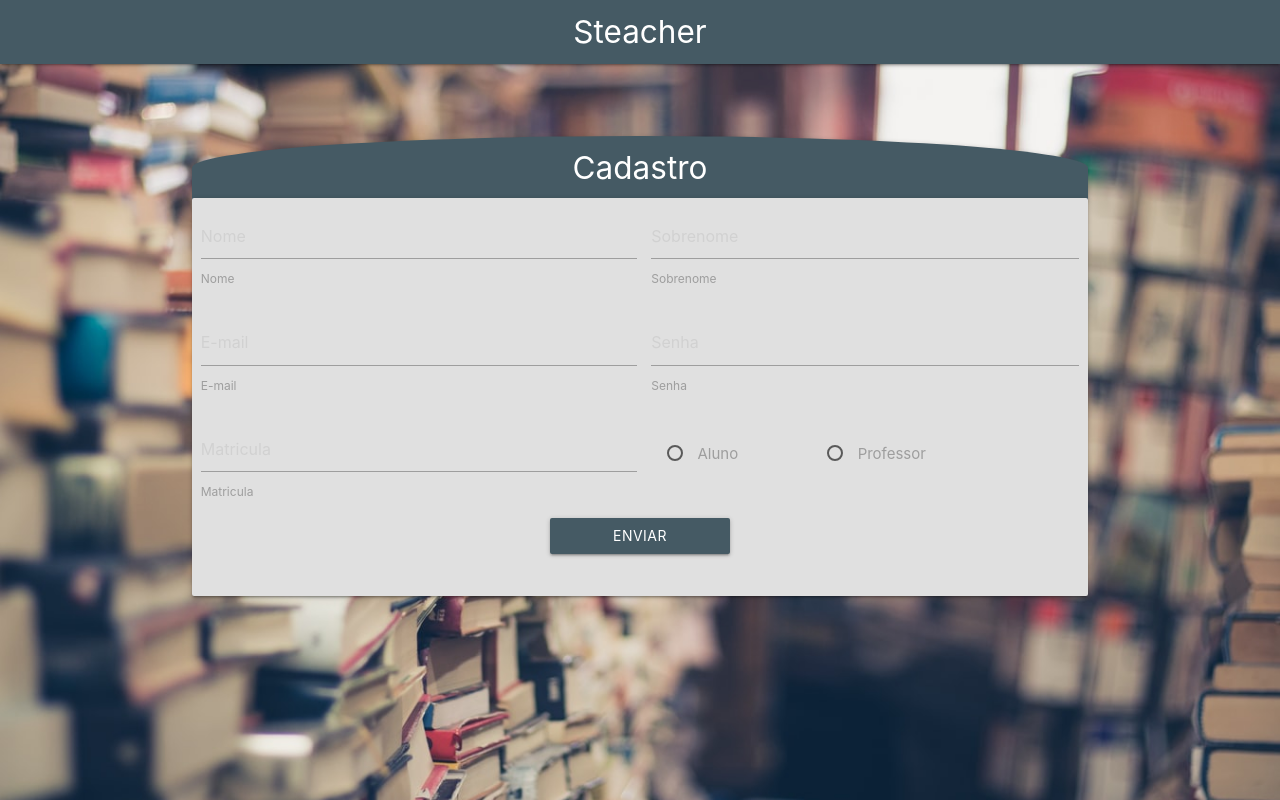
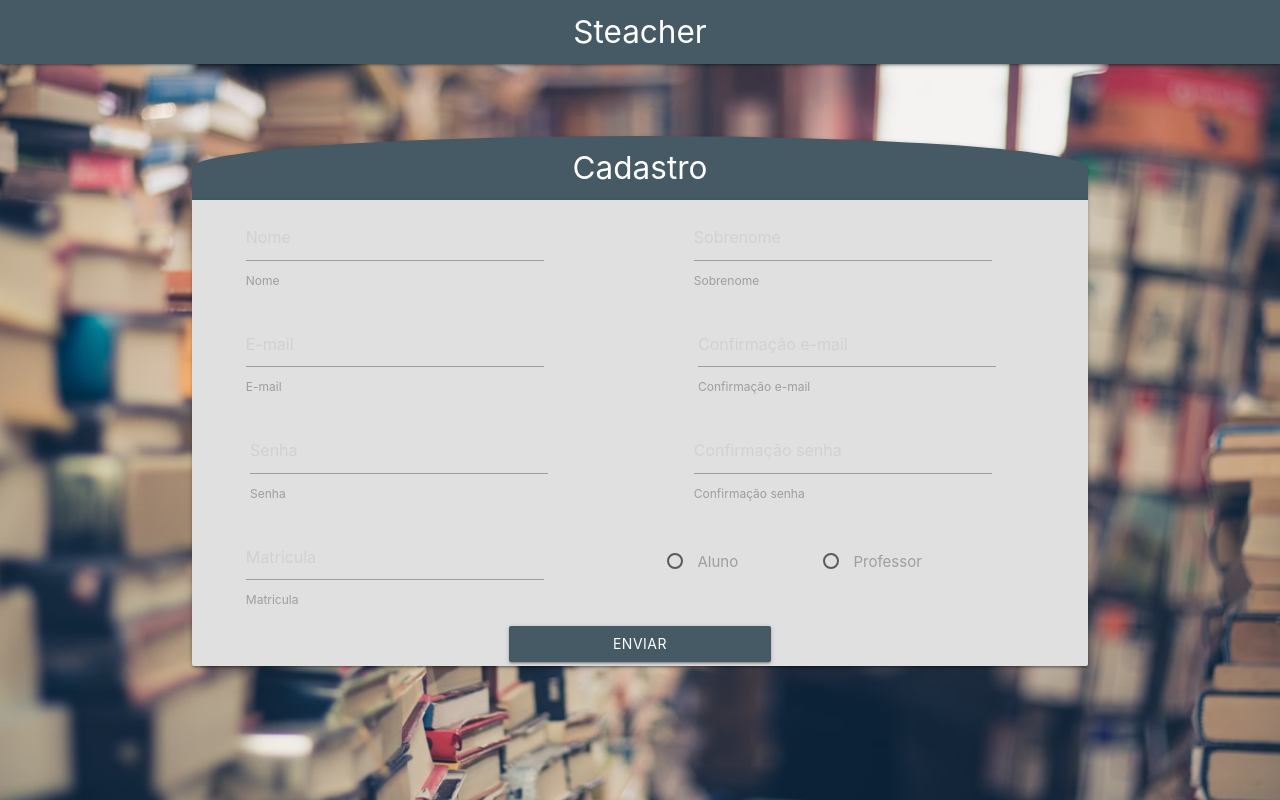
Before and after one commit to cp2-dc-info-projeto-final/plataforma-steacher, a React (Create React App) app in the folder client/: page /cadastro in a window 1280 px wide. Built offline with nearby package versions, Linux system fonts and the light colour scheme.

Commit message:
Remodelando pasta de componentes auth

```diff
--- a/client/src/components/auth/card/Card.tsx
+++ b/client/src/components/auth/card/Card.tsx
@@ -17,8 +17,9 @@ import React from 'react';
 
 //#region Components
 
-import Form from '../form/FormCadastro';
+import FormCadastro from '../form/FormCadastro';
 import NavBar from '../../navBar/NavBar';
+import FormLogin from '../form/FormLogin';
 
 //#endregion
 
@@ -37,15 +38,13 @@ type Props = {
 export default function Card(props: Props) {
     const { form } = props;
 
-    const pub = process.env.PUBLIC_URL;
-
     //#region XML
 
     return (
-        <div className="container">
-            <NavBar titulo="Cadastro" style={{marginTop: "8%", marginBottom: "-1%", borderRadius: "100% 100% 0% 0%"}} styleTitulo={{paddingBottom: "20%"}}/>
-            <div className="card grey lighten-2">
-                <Form />
+        <div className="container" style={(form == 'cadastro') ? {} : {width: "50%", marginTop: "13%"}}>
+            <NavBar titulo={(form == 'cadastro') ? 'Cadastro' : 'Login'} style={{ marginTop: "8%", marginBottom: "0%", borderRadius: "100% 100% 0% 0%" }} styleTitulo={{ paddingBottom: "20%" }} />
+            <div className="card grey lighten-2  hoverable" style={{ marginTop: "0%", borderTopLeftRadius: "0%", borderTopRightRadius: "0%" }}>
+                {(form == 'cadastro') ? <FormCadastro /> : <FormLogin />}
             </div>
         </div>
     );
--- a/client/src/components/auth/form/FormCadastro.tsx
+++ b/client/src/components/auth/form/FormCadastro.tsx
@@ -1,12 +1,6 @@
 //#region Npm
 
 import React from 'react';
-
-//#endregion
-
-//#region Material-ui
-
-import { makeStyles } from '@material-ui/core/styles';
 
 //#endregion
 
@@ -33,6 +27,10 @@ import { useSelector, useDispatch } from 'react-redux';
 import Input from '../inputs/TextInput';
 import RadioButton from '../inputs/RadioButton';
 import SendButton from '../inputs/SendButton';
+import { State } from '../../../models/Store';
+import { changeEmailConfirm, changePasswordConfirm, changeName, changeSubName, changeRegistration, changeAccountType } from '../../../store/actions/auth/cadastro';
+import { changePassword, changeEmail } from '../../../store/actions/auth/common';
+import { signUp } from '../../../helpers/database/firebase/auth';
 
 //#endregion
 
@@ -45,55 +43,111 @@ type Props = {
 //#endregion
 
 
-export default function Form(props: Props) {
+export default function FormCadastro(props: Props) {
   const dispatch = useDispatch();
 
   //#region States
 
-
+  const name = useSelector((state: State) => state.cadastro.name);
+  const subName = useSelector((state: State) => state.cadastro.subname);
+  const registration = useSelector((state: State) => state.cadastro.registration);
+  const accountType = useSelector((state: State) => state.cadastro.accountType);
+  const email = useSelector((state: State) => state.cadastro.email);
+  const emailConfirm = useSelector((state: State) => state.cadastro.emailConfirm);
+  const password = useSelector((state: State) => state.cadastro.password);
+  const passwordConfirm = useSelector((state: State) => state.cadastro.passwordConfirm);
 
   //#endregion
 
   //#region OnChanges
 
+  const onChangeName = (event: any): void => {
+    dispatch(changeName(event.target.value));
+  }
 
+  const onChangeSubName = (event: any): void => {
+    dispatch(changeSubName(event.target.value));
+  }
+
+  const onChangeRegistration = (event: any): void => {
+    dispatch(changeRegistration(event.target.value));
+  }
+
+  const onChangeAccountType = (event: any): void => {
+    dispatch(changeAccountType(event.target.value));
+  }
+
+  const onChangeEmail = (event: any): void => {
+    dispatch(changeEmail(event.target.value));
+  }
+
+  const onChangeEmailConfirm = (event: any): void => {
+    dispatch(changeEmailConfirm(event.target.value));
+  }
+
+  const onChangePassword = (event: any): void => {
+    dispatch(changePassword(event.target.value));
+  }
+
+  const onChangePasswordConfirm = (event: any): void => {
+    dispatch(changePasswordConfirm(event.target.value));
+  }
 
   //#endregion
 
   //#region OnClicks
 
-
+  const onClickSendButton = (event: any): void =>{
+    event.preventDefault();
+    signUp(email, password)
+        .then(result => console.log(result))
+        .catch(error => console.log(error.response.data));
+  }
 
   //#endregion
 
   //#region XML
 
   return (
-    <form className="col s12">
-      <div className="row">
+    <form>
+      <div className="row" style={{ marginBottom: "0%" }}>
+        <div className="input-field col s6 m6">
+          <Input id="name" type="text" label="Nome" style={{ marginLeft: "10%", marginRight: "10%", width: "70%" }} value={name} onChange={onChangeName}/>
+        </div>
+        <div className="input-field col s6 m6">
+          <Input id="sobrenome" type="text" label="Sobrenome" style={{ marginLeft: "10%", width: "70%" }} value={subName} onChange={onChangeSubName}/>
+        </div>
+      </div>
+      <div className="row" style={{ marginTop: "-10%" }}>
         <div className="input-field col s6">
-          <Input id="name" type="text" label="Nome" style={{ marginLeft: "2%" }} />
+          <Input id="email" type="email" label="E-mail" style={{ marginLeft: "10%", marginRight: "10%", width: "70%" }} value={email} onChange={onChangeEmail}/>
         </div>
         <div className="input-field col s6">
-          <Input id="sobrenome" type="text" label="Sobrenome" style={{ width: "98%" }} />
+          <Input id="cEmail" type="email" label="Confirmação e-mail" style={{ marginLeft: "11%", width: "70%" }} value={emailConfirm} onChange={onChangeEmailConfirm}/>
+        </div>
+      </div>
+      <div className="row" style={{ marginTop: "-10%" }}>
+        <div className="input-field col s6">
+          <Input id="senha" type="password" label="Senha" style={{ marginLeft: "11%", width: "70%" }} value={password} onChange={onChangePassword}/>
         </div>
         <div className="input-field col s6">
-          <Input id="email" type="email" label="E-mail" style={{ marginLeft: "2%" }} />
+          <Input id="cSenha" type="password" label="Confirmação senha" style={{ marginLeft: "10%", marginRight: "10%", width: "70%" }} value={passwordConfirm} onChange={onChangePasswordConfirm}/>
+        </div>
+      </div>
+      <div className="row" style={{ marginTop: "-10%" }}>
+        <div className="input-field col s6">
+          <Input id="matricula" type="text" label="Matricula" style={{ marginLeft: "10%", marginRight: "10%", width: "70%" }} value={registration} onChange={onChangeRegistration}/>
         </div>
         <div className="input-field col s6">
-          <Input id="senha" type="password" label="Senha" style={{ width: "98%" }} />
-        </div>
-        <div className="input-field col s6">
-          <Input id="matricula" type="text" label="Matricula" style={{ marginLeft: "2%" }} />
-        </div>
-        <div className="input-field col s6">
-          <RadioButton name="turma" label={['Aluno', 'Professor']} value="" onChange="" />
-        </div>
-        <div className="center col s12">
-          <SendButton />
+          <RadioButton name="turma" label={['Aluno', 'Professor']} value={accountType} onChange={onChangeAccountType} />
         </div>
       </div>
-      <br/>
+      <div className="row" style={{ marginTop: "-10%", marginBottom: "-2%" }}>
+        <div className="center col s12">
+          <SendButton label="Enviar" width="30%" onClick={onClickSendButton}/>
+        </div>
+      </div>
+      <br />
     </form>
   );
 
--- a/client/src/components/auth/form/FormLogin.tsx
+++ b/client/src/components/auth/form/FormLogin.tsx
@@ -1,7 +1,6 @@
 //#region Npm
 
 import React from 'react';
-import { useEffect } from 'react';
 
 import { useSelector, useDispatch } from 'react-redux';
 
@@ -9,7 +8,7 @@ import { useSelector, useDispatch } from 'react-redux';
 
 //#region Actions
 
-import { changeEmail, changePassword } from '../../../store/actions/auth/login';
+import { changeEmail, changePassword, changeRedirect } from '../../../store/actions/auth/common';
 
 //#endregion
 
@@ -22,6 +21,9 @@ import { signIn } from '../../../helpers/database/firebase/auth';
 //#region Interfaces
 
 import { State } from '../../../models/Store';
+import Input from '../inputs/TextInput';
+import SendButton from '../inputs/SendButton';
+import { Link, Redirect } from 'react-router-dom';
 
 //#endregion
 
@@ -31,13 +33,7 @@ import { State } from '../../../models/Store';
 
 //#endregion
 
-//#region Styles
-
-
-
-//#endregion
-
-export default function Form() {
+export default function FormLogin() {
 
     const dispatch = useDispatch();
 
@@ -45,6 +41,7 @@ export default function Form() {
 
     const email = useSelector((state: State) => state.login.email);
     const password = useSelector((state: State) => state.login.password);
+    const redirect = useSelector((state: State) => state.auth.redirect);
 
     //#endregion
 
@@ -52,11 +49,14 @@ export default function Form() {
 
     const onChangeEmail = (event: any): void => {
         dispatch(changeEmail(event.target.value));
-        console.log(email)
     }
 
     const onChangePassword = (event: any): void => {
         dispatch(changePassword(event.target.value));
+    }
+
+    const onChangeRedirect = (value: boolean): void => {
+        dispatch(changeRedirect(value));
     }
 
     //#endregion
@@ -66,7 +66,10 @@ export default function Form() {
     const onClickLogin = (event: any): void => {
         event.preventDefault();
         signIn(email, password)
-            .then(result => console.log(result))
+            .then(result => {
+                console.log(result);
+                onChangeRedirect(true)
+            })
             .catch(error => console.log(error.response.data))
     }
 
@@ -75,7 +78,34 @@ export default function Form() {
     //#region XML
 
     return (
-        <div></div>
+        <div>
+            {redirect ? <Redirect to="/cadastro"/> : <></> }
+        <form>
+            <div className="row" style={{ marginBottom: "0%" }}>
+                <div className="input-field col s12 m12 l12">
+                    <div className="col offset-s2 offset-m2 offset-l2 s8 m8 l8">
+                        <Input id="login" type="text" label="E-mail" onChange={onChangeEmail} />
+                    </div>
+                </div>
+                <div className="input-field col s12 m12 l12" style={{ marginBottom: "-5%" }}>
+                    <div className="col offset-s2 offset-m2 offset-l2 s8 m8 l8">
+                        <Input id="senha" type="password" label="Senha" onChange={onChangePassword} />
+                    </div>
+                </div>
+            </div>
+            <div className="row" style={{ marginTop: "-10%" }}>
+                <div className="col offset-s4 offset-m4 offset-l6 s8 m8 l6">
+                    <Link to={'/'}><p>Esqueceu sua senha?</p></Link>
+                </div>
+            </div>
+            <div className="row" style={{ marginTop: "4%", marginBottom: "-2%" }}>
+                <div className="center col s12 m12 l12">
+                    <SendButton label="Entrar" width="50%" onClick={onClickLogin} />
+                </div>
+            </div>
+            <br />
+        </form>
+        </div>
     );
 
     //#endregion
--- a/client/src/components/auth/inputs/SendButton.tsx
+++ b/client/src/components/auth/inputs/SendButton.tsx
@@ -26,17 +26,21 @@ import React from 'react';
 //#region Propriedades
 
 type Props = {
-
+    onClick?: any,
+    label: string,
+    width: string
 }
 
 //#endregion
 
 export default function SendButton(props: Props) {
+    const { onClick ,label, width } = props;
+
     //#region XML
 
     return (
-        <button className="btn blue-grey darken-2 waves-effect waves-light" type="submit" name="action" style={{width: "20%"}}>
-            Enviar
+        <button onClick={onClick} className="btn blue-grey darken-2 waves-effect waves-light" type="submit" name="action" style={{ width: width }}>
+            {label}
         </button>
     );
 
--- a/client/src/components/auth/inputs/TextInput.tsx
+++ b/client/src/components/auth/inputs/TextInput.tsx
@@ -1,6 +1,7 @@
 //#region Npm
 
 import React from 'react';
+import { makeStyles, Theme, createStyles } from '@material-ui/core';
 
 //#endregion
 
@@ -41,15 +42,25 @@ type Props = {
 
 //#endregion
 
+const useStyles = makeStyles((theme: Theme) =>
+    createStyles({
+        titulo: {
+            marginBottom: "0%"
+        }
+    }),
+);
+
 export default function Input(props: Props) {
     const { onChange, style , id , type , label ,value } = props;
+
+    const classes = useStyles();
 
     //#region XML
 
     return (
         <div>
             <input id={id} type={type} value={value} className="validate" onChange={onChange} style={style} placeholder={label}/>
-            <label htmlFor={id} style={style}>{label}</label>
+            <label htmlFor={id} className="titulo" style={style}>{label}</label>
         </div>
     );
 
```
Also changed, not shown: client/src/components/auth/errors/ErrorsCadastro.tsx (added, +44 -0 lines), client/src/components/auth/errors/ErrorsLogin.tsx (added, +155 -0 lines).
